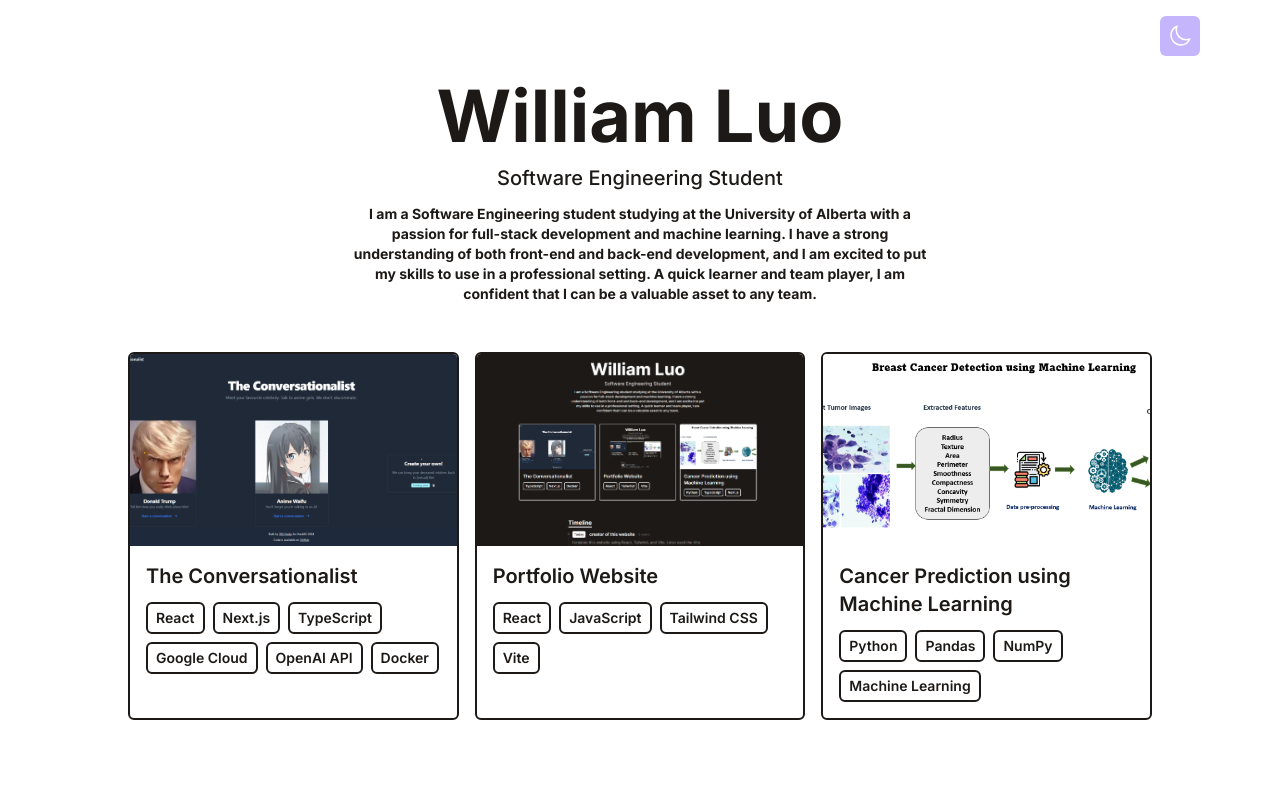
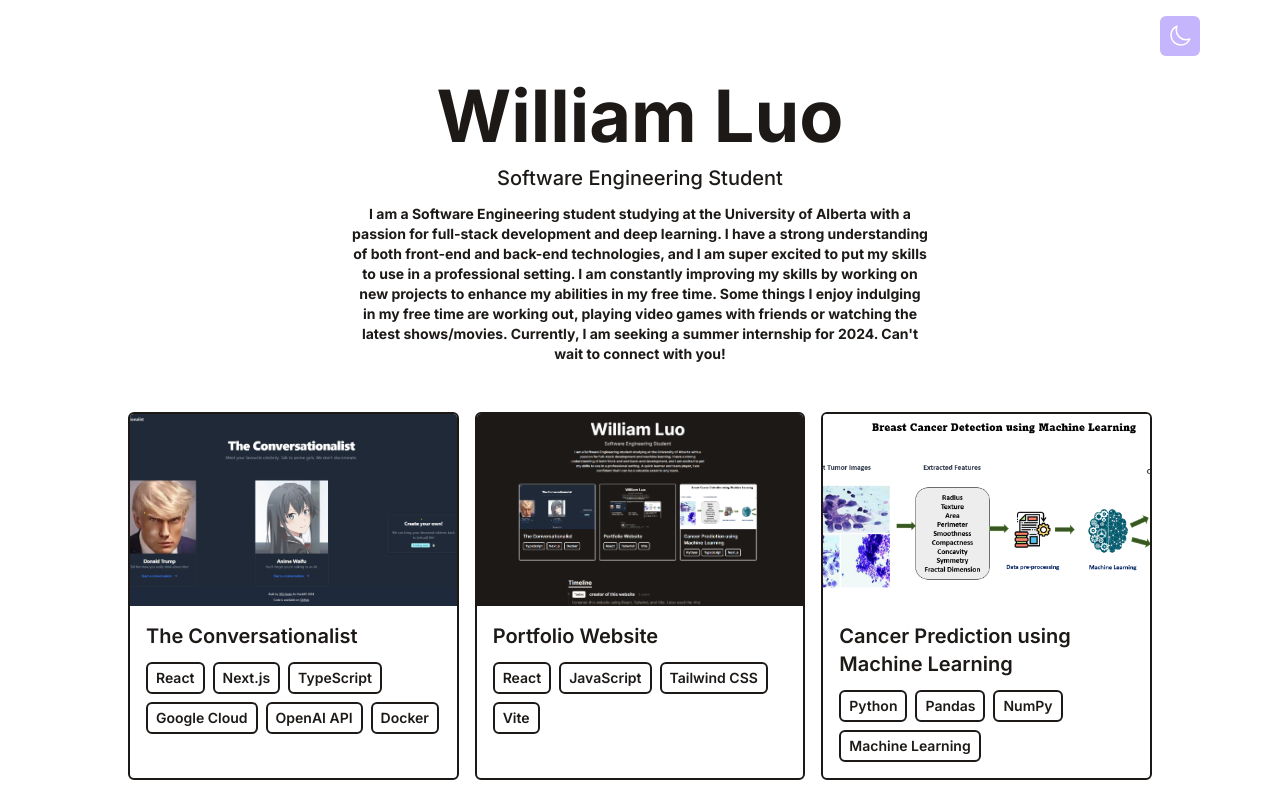
Before and after one commit to thewillydoo/portfolio-website, a React (Vite) app in the folder minimal-portfolio/: page / in a window 1280 px wide. Shown: the top 800 px of the page. Built offline with nearby package versions, Linux system fonts and the light colour scheme.

Commit message:
finalized intro

```diff
--- a/minimal-portfolio/src/components/Intro.jsx
+++ b/minimal-portfolio/src/components/Intro.jsx
@@ -6,12 +6,11 @@ function Intro() {
       <h1 className='text-4xl md:text-7xl dark:text-white mb-1 md:mb-3 font-bold'>William Luo</h1>
       <p className='text-base md:text-xl mb-3 font-medium'>Software Engineering Student</p>
       <p className='text-sm max-w-xl mb-6 font-bold'>
-      I am a Software Engineering student studying at the University of Alberta
-      with a passion for full-stack development and machine learning.
-      I have a strong understanding of both front-end and back-end development,
-      and I am excited to put my skills to use in a professional setting.
-      A quick learner and team player, I am confident that I can be a valuable
-      asset to any team.
+      I am a Software Engineering student studying at the University of Alberta with a passion for full-stack development and deep learning.
+      I have a strong understanding of both front-end and back-end technologies, and I am super excited to put my skills to use in a professional setting.
+      I am constantly improving my skills by working on new projects to enhance my abilities in my free time. Some things I enjoy
+      indulging in my free time are working out, playing video games with friends or watching the latest shows/movies.
+      Currently, I am seeking a summer internship for 2024. Can't wait to connect with you!
        </p>
     </div>
   )
```
